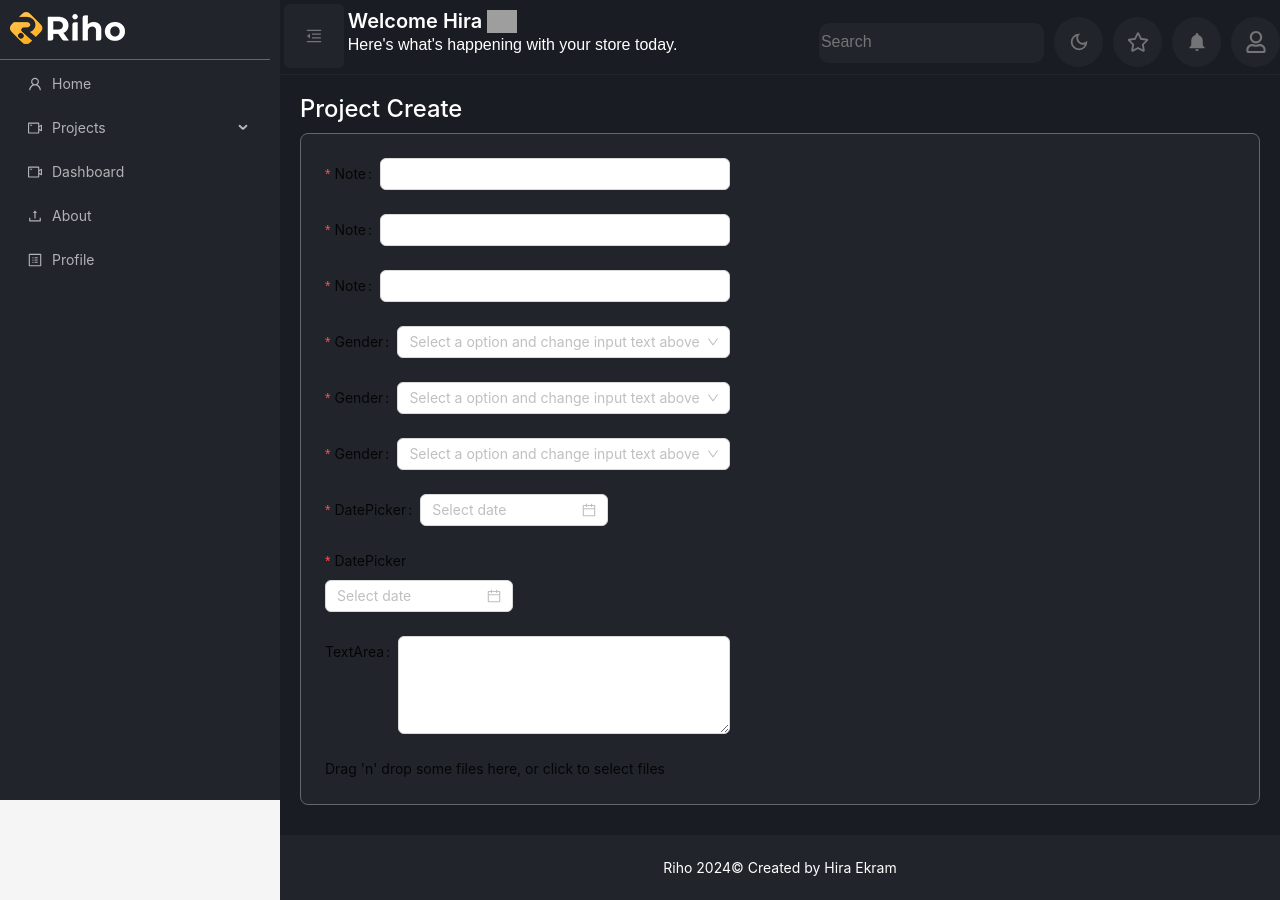
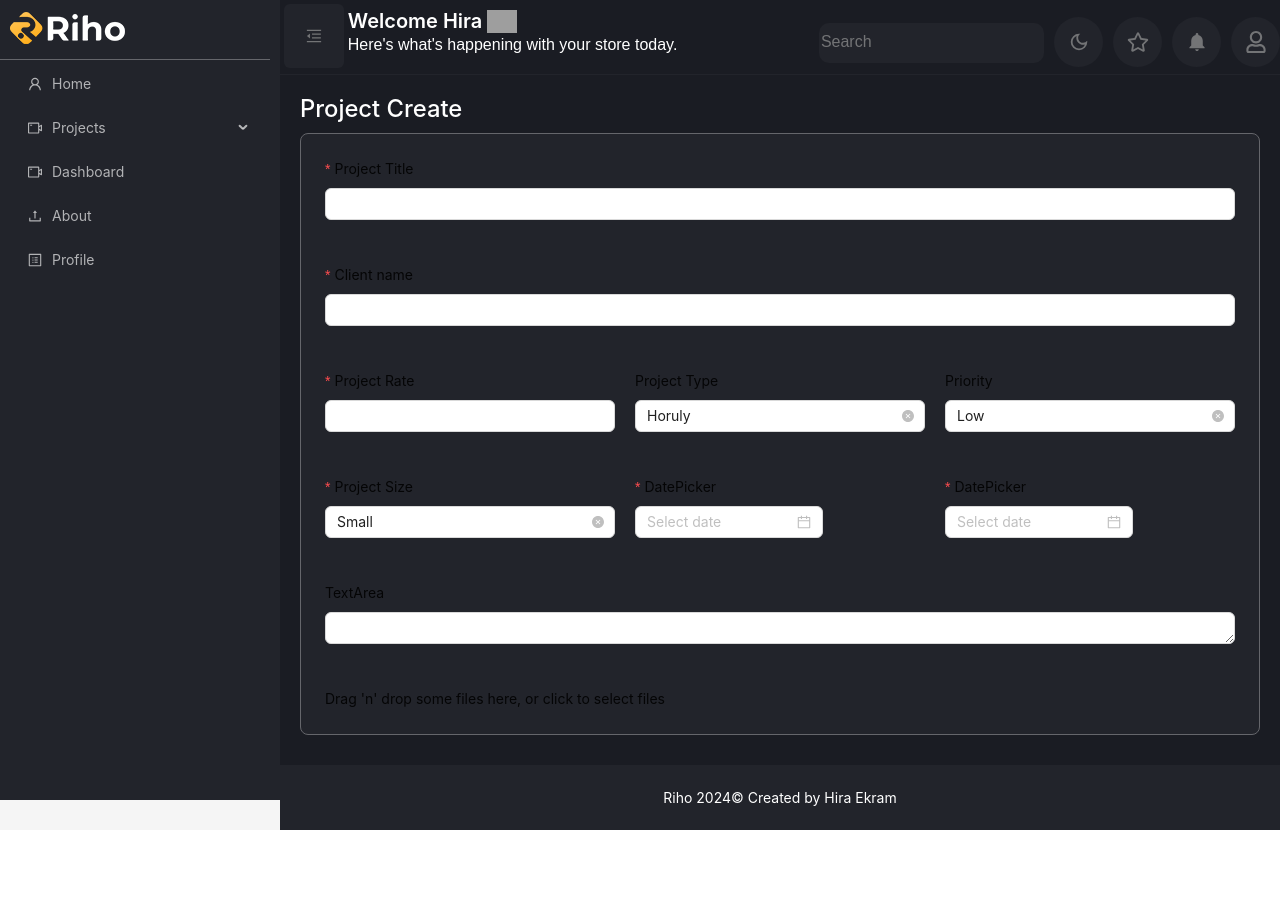
Before and after one commit to hiraekram10/Dahboard-Antd, a React (Vite) app: page /projects/create in a window 1280 px wide. After the commit the page ends 830 px from the top, so only its background shows below. Built offline with nearby package versions, Linux system fonts and the light colour scheme; grey boxes are pictures that could not be loaded.

Commit message:
form sturucture done

```diff
--- a/src/Components/ProjectAddForm.jsx
+++ b/src/Components/ProjectAddForm.jsx
@@ -8,65 +8,68 @@ const { TextArea } = Input;
 
 const ProjectAddForm = () => {
   return (
-    <Row>
-      <Form>
-      <Col>
-      <Form.Item name="note" label="Note" rules={[{ required: true }]}>
+    <Row gutter={[20,20]}>
+
+      <Col xs={24} sm={24} md={24} lg={24} xl={24}>
+      <Form.Item  layout="vertical" name="Project Title" label="Project Title" rules={[{ required: true }]}>
         <Input />
       </Form.Item>
 
       </Col>
-      <Col>
-      <Form.Item name="note" label="Note" rules={[{ required: true }]}>
+      <Col xs={24} sm={24} md={24} lg={24} xl={24}>
+      <Form.Item  layout="vertical" name="Client name" label="Client name" rules={[{ required: true }]}>
         <Input />
         </Form.Item>
       </Col>
-      <Col>
-      <Form.Item name="note" label="Note" rules={[{ required: true }]}>
+      <Col xs={24} sm={24} md={12} lg={8} xl={8}>
+      <Form.Item  layout="vertical" name="Project Rate" label="Project Rate" rules={[{ required: true }]}>
         <Input />
         </Form.Item>
 
       </Col>
-      <Col>
-      <Form.Item name="gender" label="Gender" rules={[{ required: true }]}>
+      <Col  xs={24} sm={24} md={12} lg={8} xl={8}>
+      <Form.Item  layout="vertical" name="Project Type" label="Project Type" >
         <Select
-          placeholder="Select a option and change input text above"
+         defaultValue='horly'
+          // placeholder="Horly"
           // onChange={onGenderChange}
           allowClear
         >
-          <Option value="male">male</Option>
-          <Option value="female">female</Option>
-          <Option value="other">other</Option>
+          <Option value="horly" Select>Horuly</Option>
+          <Option value="fix price">Fix price</Option>
+
         </Select>
       </Form.Item></Col>
-      <Col>
-      <Form.Item name="gender" label="Gender" rules={[{ required: true }]}>
+      <Col  xs={24} sm={24} md={12} lg={8} xl={8}>
+      <Form.Item  layout="vertical" name="Priority" label="Priority" >
         <Select
-          placeholder="Select a option and change input text above"
-          // onChange={onGenderChange}
+
+           defaultValue='Low'
           allowClear
         >
-          <Option value="male">male</Option>
-          <Option value="female">female</Option>
-          <Option value="other">other</Option>
+          <Option value="Low">Low</Option>
+          <Option value="Medium">Medium</Option>
+          <Option value="High">High</Option>
+          <Option value="Urgent">Urgent</Option>
         </Select>
       </Form.Item>
       </Col>
-      <Col>
-      <Form.Item name="gender" label="Gender" rules={[{ required: true }]}>
+      <Col xs={24} sm={24} md={12} lg={8} xl={8}>
+      <Form.Item  layout="vertical" name="Project Size" label="Project Size" rules={[{ required: true }]}>
         <Select
-          placeholder="Select a option and change input text above"
-          // onChange={onGenderChange}
+
+         defaultValue='Small'
           allowClear
         >
-          <Option value="male">male</Option>
-          <Option value="female">female</Option>
-          <Option value="other">other</Option>
+          <Option value="Small">Small</Option>
+          <Option value="Medium">Medium</Option>
+          <Option value="Big">Big</Option>
         </Select>
       </Form.Item>
       </Col>
-      <Col>
+      <Col xs={24} sm={24} md={12} lg={8} xl={8}>
       <Form.Item
+       layout="vertical"
         label="DatePicker"
         name="DatePicker"
         rules={[
@@ -80,7 +83,7 @@ const ProjectAddForm = () => {
       </Form.Item>
 
       </Col>
-      <Col>
+      <Col xs={24} sm={24} md={12} lg={8} xl={8}>
       <Form.Item
       layout="vertical"
         label="DatePicker"
@@ -94,15 +97,15 @@ const ProjectAddForm = () => {
       >
         <DatePicker />
       </Form.Item></Col>
-      <Col>
-      <Form.Item label="TextArea">
-          <TextArea rows={4} />
+      <Col xs={24} sm={24} md={24} lg={24} xl={24}>
+      <Form.Item  layout="vertical" label="TextArea">
+          <TextArea rows={1} />
         </Form.Item>
       </Col>
-      <Col>
+      <Col xs={24} sm={24} md={24} lg={24} xl={24}>
   <MyDropzone/>
       </Col>
-      </Form>
+
     </Row>
   )
 }
```
